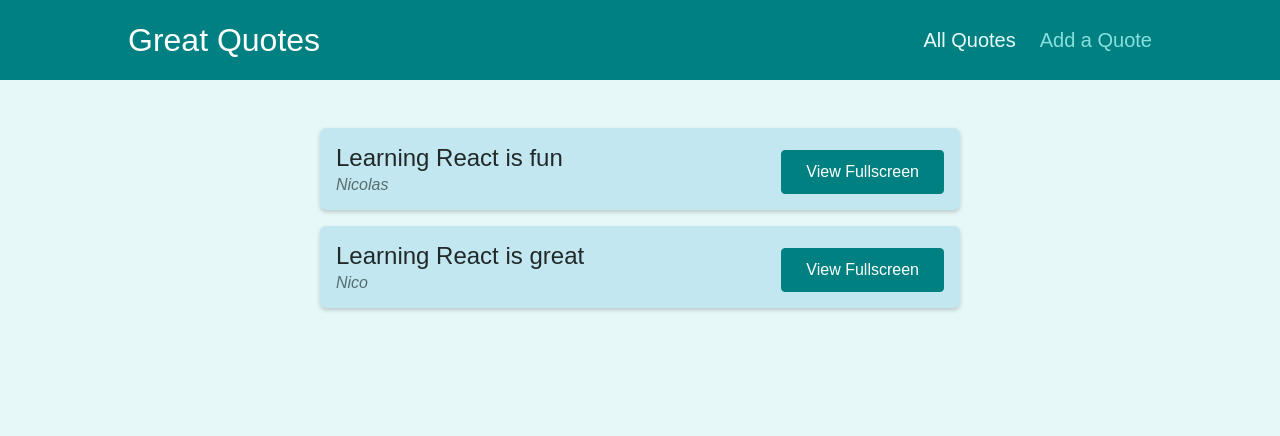
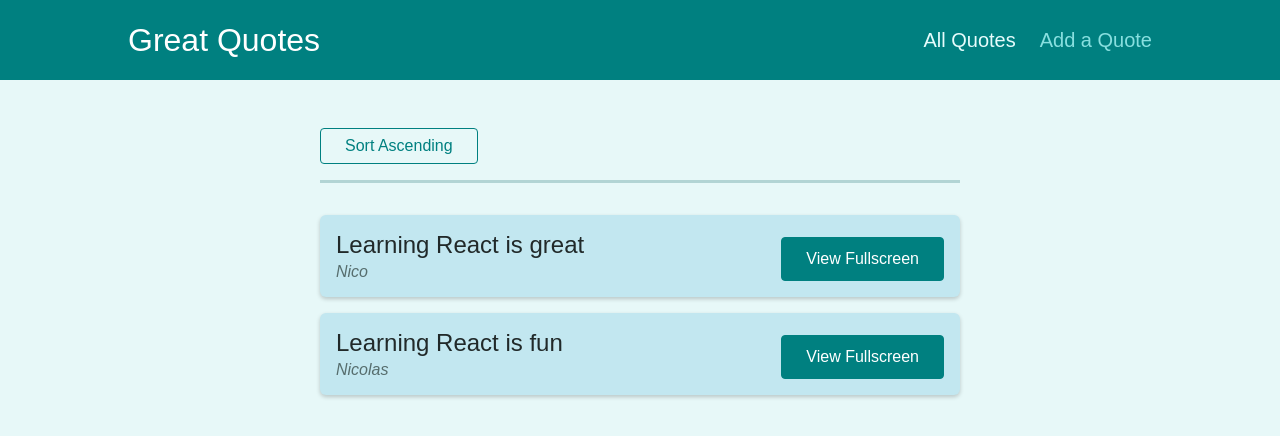
Before and after one commit to NChapron/quote-app, a React (Create React App) app: page /quotes in a window 1280 px wide. Shown: the top 436 px of the page. Built offline with nearby package versions, Linux system fonts and the light colour scheme.

Commit message:
Added sort Asc-Desc with query parameters

```diff
--- a/src/components/quotes/QuoteList.js
+++ b/src/components/quotes/QuoteList.js
@@ -1,13 +1,42 @@
 import { Fragment } from "react";
+import { useHistory, useLocation } from "react-router-dom";
 
 import QuoteItem from "./QuoteItem";
 import classes from "./QuoteList.module.css";
 
+const sortQuotes = (quotes, ascending) => {
+  return quotes.sort((quoteA, quoteB) => {
+    if (ascending) {
+      return quoteA.id > quoteB.id ? 1 : -1;
+    } else {
+      return quoteA.id < quoteB.id ? 1 : -1;
+    }
+  });
+};
+
 const QuoteList = (props) => {
+  const history = useHistory();
+  const location = useLocation();
+
+  const queryParams = new URLSearchParams(location.search);
+
+  const isSortingAscending = queryParams.get("sort") === "asc";
+
+  const sortedQuotes = sortQuotes(props.quotes, isSortingAscending);
+
+  const changeSortingHandler = () => {
+    history.push("/quotes?sort=" + (isSortingAscending ? "desc" : "asc"));
+  };
+
   return (
     <Fragment>
+      <div className={classes.sorting}>
+        <button onClick={changeSortingHandler}>
+          Sort {isSortingAscending ? "Descending" : "Ascending"}
+        </button>
+      </div>
       <ul className={classes.list}>
-        {props.quotes.map((quote) => (
+        {sortedQuotes.map((quote) => (
           <QuoteItem
             key={quote.id}
             id={quote.id}
```
